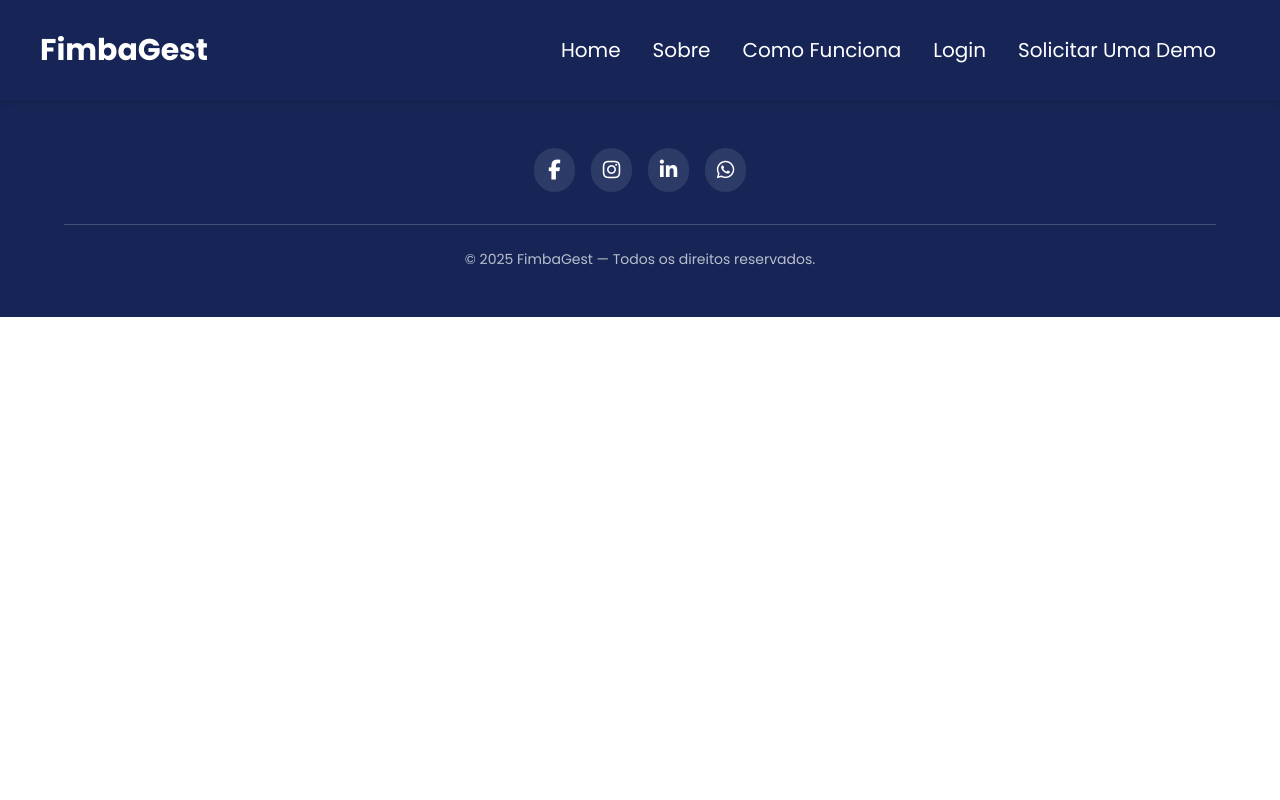
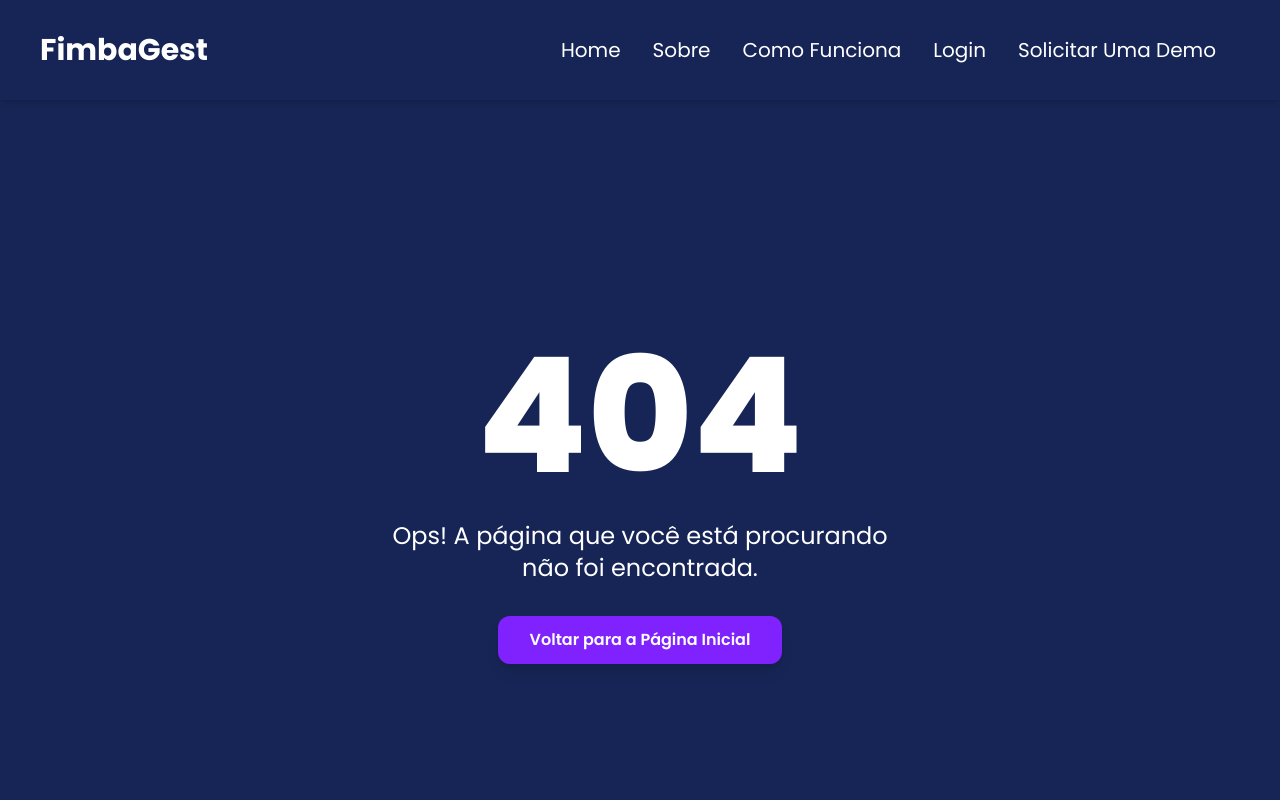
Before and after one commit to nsimba-afonso-nwayami/fimbagest, a React (Vite) app: page /auth/login in a window 1280 px wide. Shown: the top 800 px of the page. Built offline with nearby package versions, Linux system fonts and the light colour scheme.

Commit message:
Página de erro concluída

```diff
--- a/src/pages/site/NotFound.jsx
+++ b/src/pages/site/NotFound.jsx
@@ -1,12 +1,48 @@
 import { Link } from "react-router-dom";
+import { motion } from "framer-motion";
 import Header from "../../components/header/Header";
 import Footer from "../../components/footer/Footer";
+
+// Variants para animação
+const fadeUp = {
+  hidden: { opacity: 0, y: 20 },
+  visible: { opacity: 1, y: 0, transition: { duration: 0.8 } },
+};
 
 export default function NotFound() {
   return (
     <>
       <Header />
 
+      <section className="relative min-h-screen flex flex-col items-center justify-center text-center bg-blue-950 text-white px-6">
+        <motion.h1
+          className="text-8xl md:text-[10rem] font-extrabold mb-6"
+          initial="hidden"
+          animate="visible"
+          variants={fadeUp}
+        >
+          404
+        </motion.h1>
+
+        <motion.p
+          className="text-xl md:text-2xl mb-8 opacity-90 max-w-lg"
+          initial="hidden"
+          animate="visible"
+          variants={fadeUp}
+        >
+          Ops! A página que você está procurando não foi encontrada.
+        </motion.p>
+
+        <motion.div initial="hidden" animate="visible" variants={fadeUp}>
+          <Link
+            to="/"
+            className="inline-block px-8 py-3 bg-violet-600 hover:bg-violet-700 rounded-xl font-semibold shadow-lg transition-all"
+          >
+            Voltar para a Página Inicial
+          </Link>
+        </motion.div>
+      </section>
+
       <Footer />
     </>
   );
```
